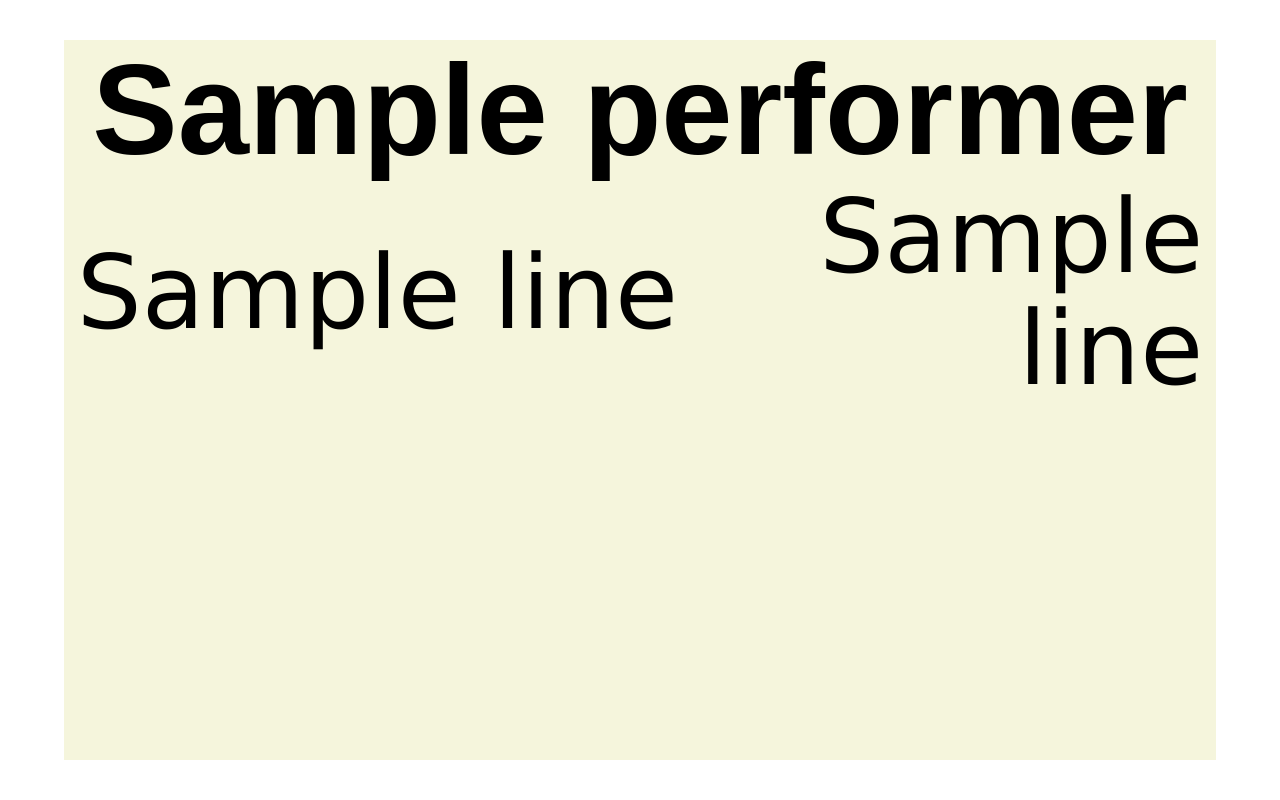
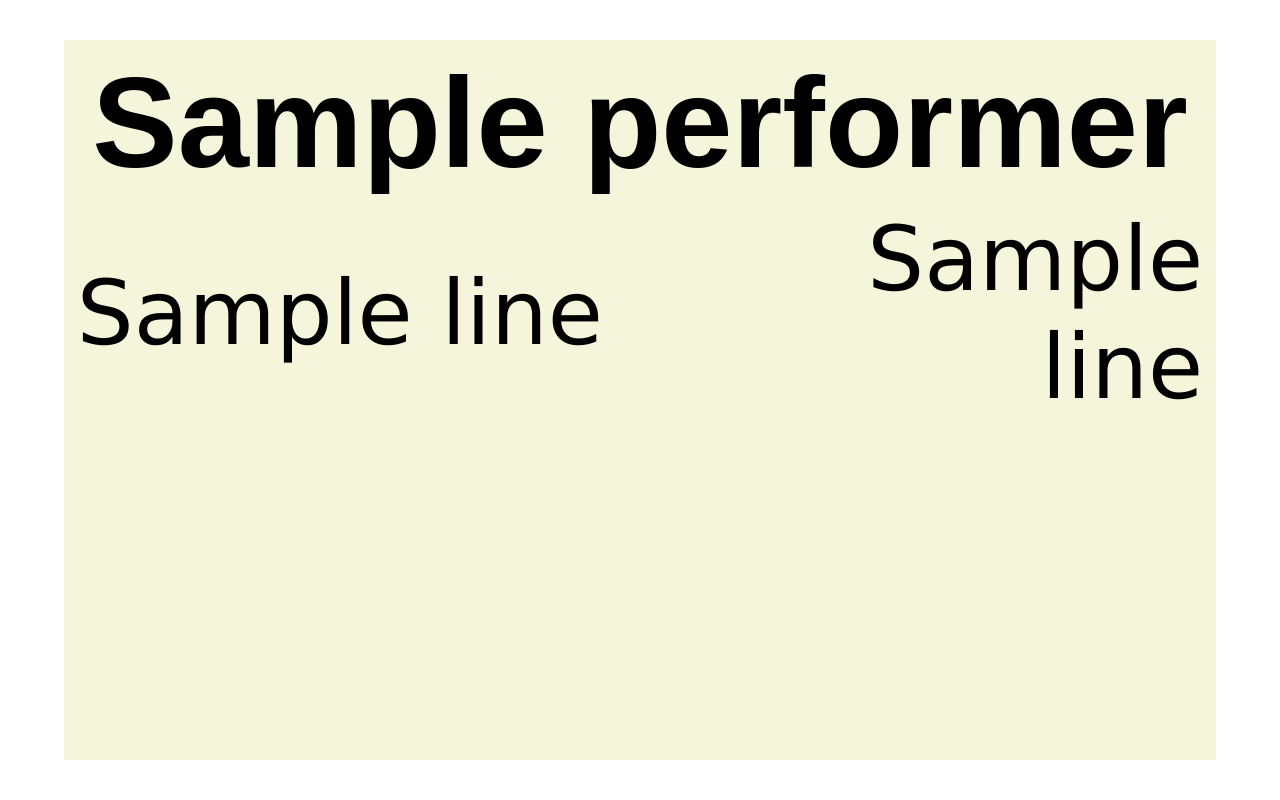
Before and after one commit to wuchengyangcn/repertoire-backend, a Flask app: template templates/repertoire_content_mobile.html in a window 1280 px wide. Run offline with Flask 3, Linux system fonts and the light colour scheme; the template is opened without the code that fills it: most values are stand-ins (such as "Sample title", 1, 10 or a date in 2020).

Commit message:
modify font size

```diff
--- a/app.py
+++ b/app.py
@@ -31,7 +31,7 @@ class Booklet:
         if device is None:
             device = "mobile"
         if device == "mobile":
-            lines_per_page = 11
+            lines_per_page = 14
         else:
             lines_per_page = 13
 
@@ -45,7 +45,7 @@ class Booklet:
             lines = 0
             for piece in self.content[performer]["pieces"]:
                 lines += max(len(piece["title"]), len(piece["composer"]))
-            lines += 1
+            lines += 2
             if current_count + lines > lines_per_page:
                 html_code.append(render_template(content_template, data=current_page))
                 current_page = []
--- a/templates/repertoire_content_mobile.html
+++ b/templates/repertoire_content_mobile.html
@@ -43,15 +43,15 @@ Copyright (C) 2023 musicnbrain.org
 
       .performer {
         text-align: center;
-        line-height: 1.1;
+        line-height: 1.3;
         font-size: 10vw;
         font-family: Arial, Helvetica, sans-serif;
         font-weight: bold;
       }
 
       .pieces {
-        line-height: 1.1;
-        font-size: 8vw;
+        line-height: 1.2;
+        font-size: 7vw;
         font-family: Verdana, Geneva, Tahoma, sans-serif;
       }
 
```
Also changed, not shown: templates/repertoire_front_mobile.html (+7 -8 lines).
